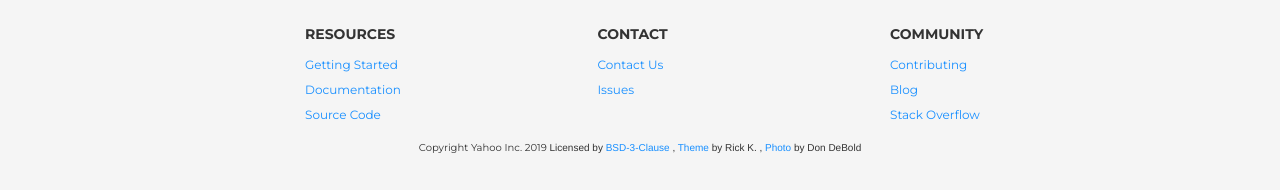
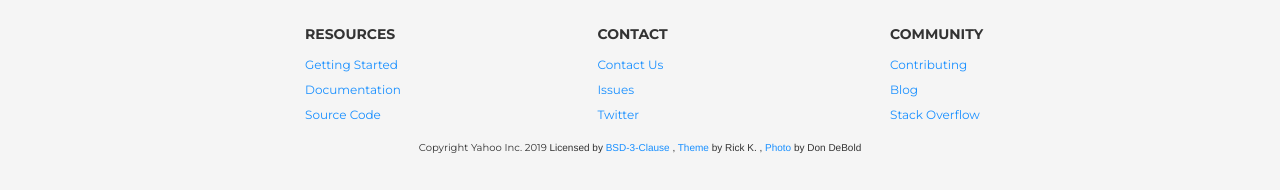
Before and after one commit to screwdriver-cd/homepage, a Jekyll site: the page built from index.md, in a window 1280 px wide and 900 px high, scrolled down 2314 px. Shown: the part 707-897 px from the top of the window. Built offline with Jekyll 4.4.1, drawn with Linux system fonts in a browser that asks for light colours; some web fonts are replaced.

Commit message:
fix: Add Twitter (#40)

```diff
--- a/_includes/footer.html
+++ b/_includes/footer.html
@@ -20,6 +20,8 @@
                         <li><a href="http://docs.screwdriver.cd/about/support">Contact Us</a>
                         </li>
                         <li><a href="https://github.com/screwdriver-cd/screwdriver/issues">Issues</a>
+                        </li>
+                        <li><a href="https://twitter.com/screwdrivercd">Twitter</a>
                         </li>
                     </ul>
                 </div>
```
Also changed, not shown: README.md.
